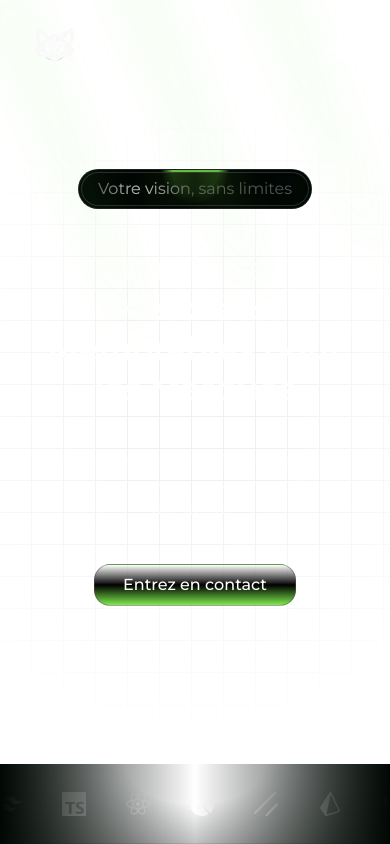
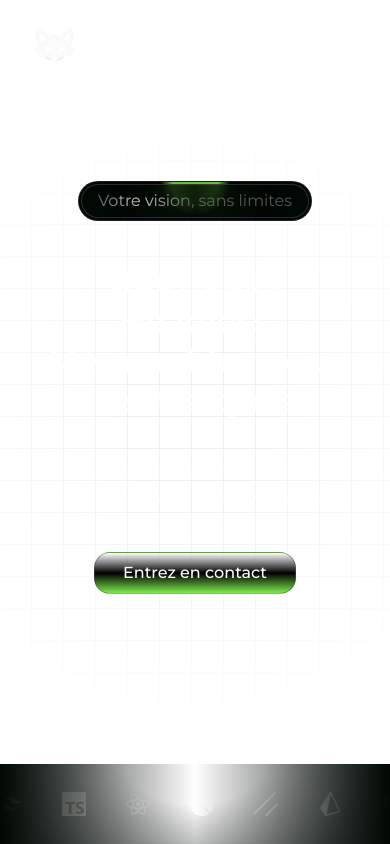
Before and after one commit to sejiux/sejiux-porfolio, a Next.js app: page / in a window 390 px wide. Built offline with nearby package versions, Linux system fonts and the light colour scheme.

Commit message:
I remove border bottom in marquee component

```diff
--- a/app/layout.tsx
+++ b/app/layout.tsx
@@ -34,7 +34,7 @@ export default function RootLayout({
 }>) {
   return (
     <html lang="en">
-      <body className={cn(montserrat.variable, "font-montserrat relative text-white bg-background")}>
+      <body className={cn(montserrat.variable, "font-montserrat relative dark:text-white dark:bg-background")}>
         <Providers>
           {children}
         </Providers>
--- a/components/Header.tsx
+++ b/components/Header.tsx
@@ -9,7 +9,7 @@ import { useState } from "react";
 import { usePathname } from 'next/navigation';
 import ModalMenu from "./ModalMenu";
 import GridPattern from "./ui/grid-pattern";
-import { Spotlight } from "./ui/Spotlight";
+/* import { Spotlight } from "./ui/Spotlight"; */
 
 const HeaderPage = () => {
   const [isMenuOpen, setIsMenuOpen] = useState(false);
@@ -17,9 +17,9 @@ const HeaderPage = () => {
 
   return (
     <header className={cn("min-h-[100dvh] flex relative flex-col justify-between font-montserrat overflow-hidden")}>
-      <Spotlight className="absolute -top-10 left-40 lg:left-1/4 transform -translate-x-1/2 scale-150 fill-primary/50" fill="primary" />
+      {/* <Spotlight className="absolute -top-10 left-40 lg:left-1/4 transform -translate-x-1/2 scale-150 fill-primary/50" fill="primary" />
       <Spotlight className="absolute top-0 left-10 lg:left-36 transform translate-x-1/4 scale-75 fill-primary/50" fill="primary" />
-      <Spotlight className="absolute top-10 -left-20 lg:left-[35%] transform translate-x-1/4 scale-150 fill-primary/50" fill="primary" />
+      <Spotlight className="absolute top-10 -left-20 lg:left-[35%] transform translate-x-1/4 scale-150 fill-primary/50" fill="primary" /> */}
       <GridPattern />
       <NavBar isMenuOpen={isMenuOpen} setIsMenuOpen={setIsMenuOpen} />
       <div className={cn("px-6", "xl:px-10", "2xl:px-14 -mt-20")}>
@@ -58,7 +58,7 @@ const HeaderPage = () => {
               "pointer-events-none whitespace-pre-wrap",
               "bg-gradient-to-b from-white/70 via-white via-50% to-white/70 bg-clip-text text-transparent text-center"
             )}>Boutiques Headless Mémorables<br className="hidden lg:block" /> pour les Marques</h1>
-            <p className={cn("text-base font-light w-full px-4", "lg:px-0 lg:mx-auto text-white/85 lg:pb-2", "xl:text-lg xl:leading-relaxed", "2xl:text-xl")}>Nous sommes prêts à commencer, tout ce que vous avez à faire est de demander.</p>
+            <p className={cn("text-base font-light w-full px-4", "lg:px-0 lg:mx-auto text-white/85 lg:pb-2", "xl:text-lg xl:leading-relaxed", "2xl:text-xl")}>Je suis prêts à commencer, tout ce que vous avez à faire est de demander.</p>
             <div className="cursor-pointer z-10 h-full text-center font-medium">
               <div className={cn(
                 "w-52 h-12 mx-auto",
--- a/components/MarqueeStack.tsx
+++ b/components/MarqueeStack.tsx
@@ -14,7 +14,7 @@ const MarqueeStack = () => {
         <div className={cn("absolute inset-x-[160px] top-0 bg-gradient-to-r from-transparent via-primary to-transparent h-px w-1/4", "lg:inset-x-64", "xl:inset-x-[700px]", "2xl:inset-x-[900px]")} />
       </div> */}
 
-      <div className="flex flex-col justify-center items-center w-full h-full border-b">
+      <div className="flex flex-col justify-center items-center w-full h-full">
         <div className={cn("absolute z-50 flex h-full w-full flex-col items-center justify-center overflow-hidden md:shadow-xl", "lg:max-w-2xl", "xl:max-w-7xl", "2xl:max-w-[1200px]")}>
           <Marquee pauseOnHover className="[--duration:20s]">
             <div className={cn("flex items-center gap-10 px-3", "xl:gap-20 xl:px-8")}>
```
